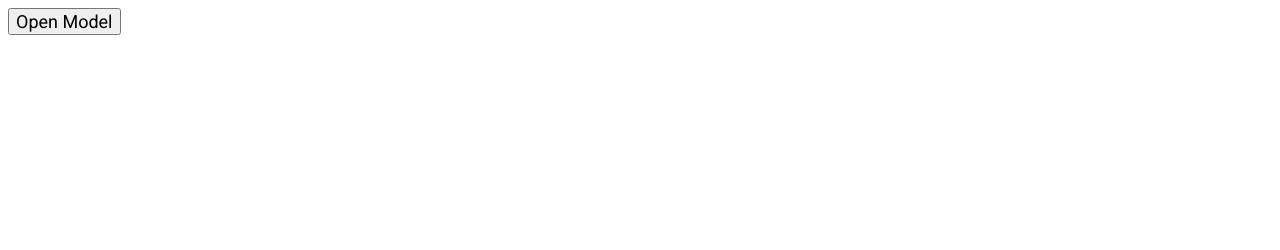
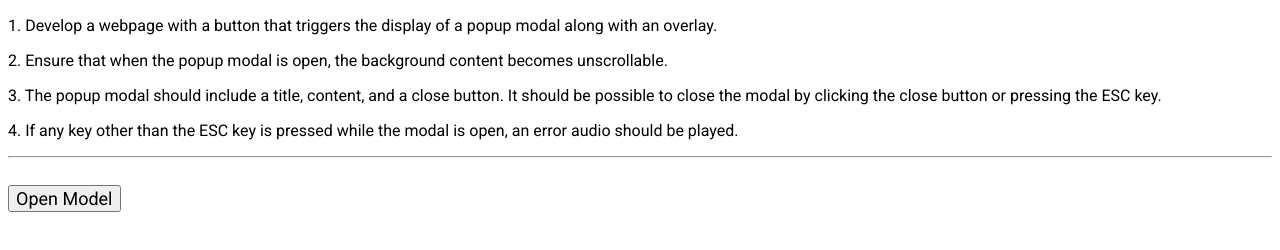
Before and after one commit to velmuruganui/javascript-interview-question-answer, a plain HTML site: page create-a-modal/index.html in a window 1280 px wide. Drawn offline with Linux system fonts and the light colour scheme.

Commit message:
Update index.html

```diff
--- a/create-a-modal/index.html
+++ b/create-a-modal/index.html
@@ -53,6 +53,19 @@
 </head>
 <body>
 
+    <!-- Interview Question -->
+    <div class="para">
+        <p> 1. Develop a webpage with a button that triggers the display of a popup modal along with an overlay.</p>
+        <p>2. Ensure that when the popup modal is open, the background content becomes unscrollable.</p>
+        <p> 3. The popup modal should include a title, content, and a close button. It should be possible to close the
+            modal by clicking the close button or pressing the ESC key.</p>
+        <p> 4. If any key other than the ESC key is pressed while the modal is open, an error audio should be played.
+        </p>
+    </div> <!-- Interview Question -->
+
+    <hr>
+    <br>
+
   <button id="openModalButton">Open Model</button>
 
   <div id="myModal" class="modal">
```
